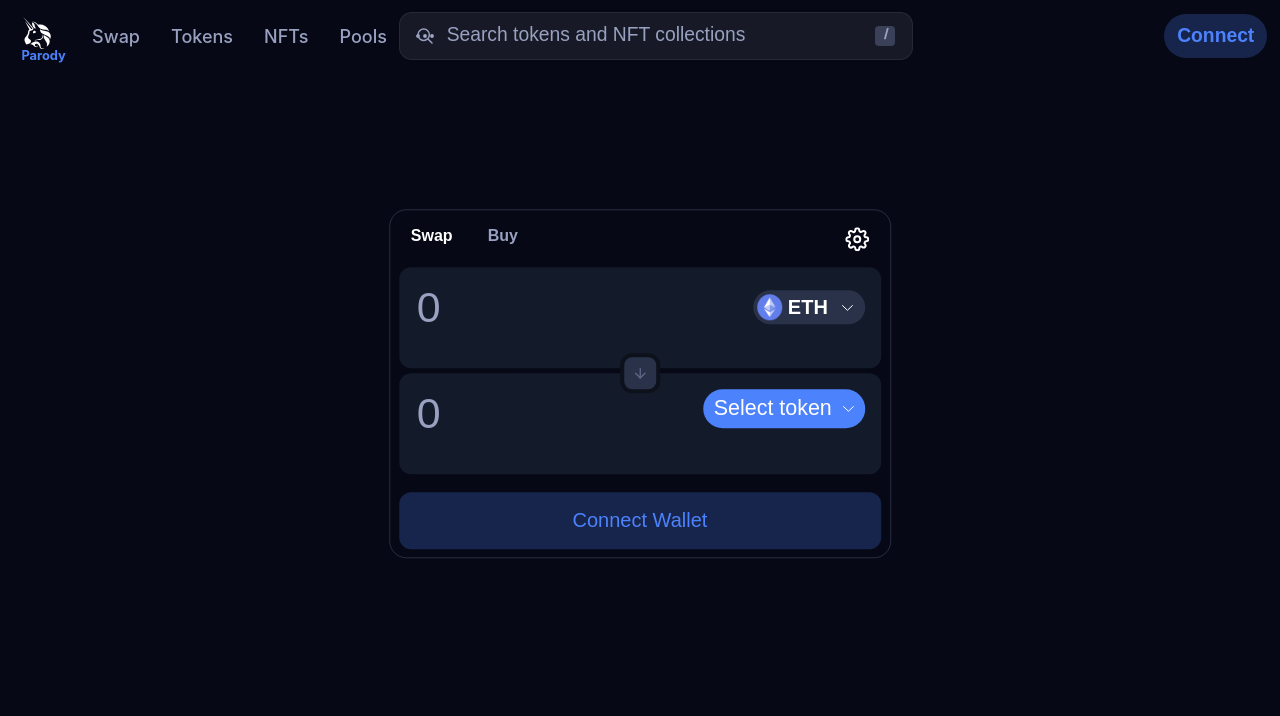
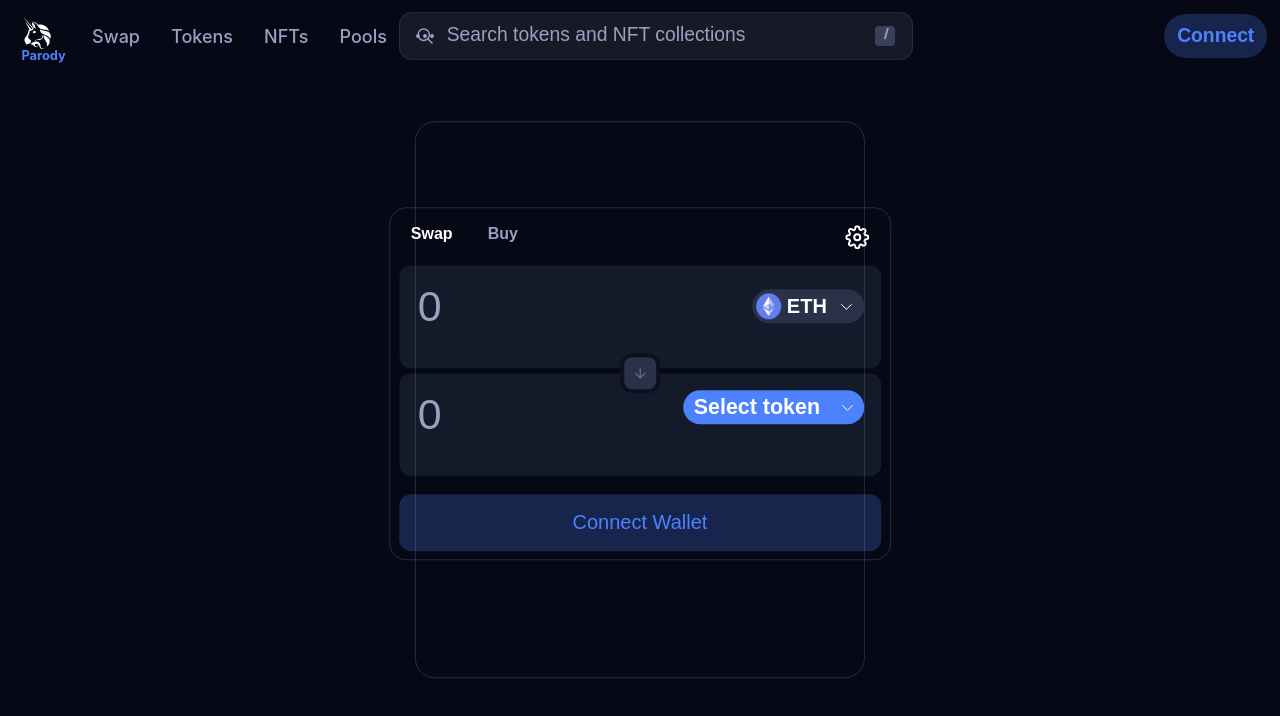
Before and after one commit to Adebobola01/uniswap-parody, a React (Create React App) app: page / in a window 1280 px wide. Shown: the top 716 px of the page. Built offline with nearby package versions, Linux system fonts and the light colour scheme.

Commit message:
feat: tokens search

```diff
--- a/src/Components/Buttons/3dots.tsx
+++ b/src/Components/Buttons/3dots.tsx
@@ -6,9 +6,9 @@ const ThreeDots = () => {
     return (
         <div className="dots">
             <svg fill="none" xmlns="http://www.w3.org/2000/svg" viewBox="0 0 20 20" width="24" height="24">
-                <path d="M10 10.8334C10.4603 10.8334 10.8334 10.4603 10.8334 10C10.8334 9.53978 10.4603 9.16669 10 9.16669C9.5398 9.16669 9.16671 9.53978 9.16671 10C9.16671 10.4603 9.5398 10.8334 10 10.8334Z" stroke="#98a1c0" stroke-width="1.5" stroke-linecap="round" stroke-linejoin="round"></path>
-                <path d="M15.8334 10.8334C16.2936 10.8334 16.6667 10.4603 16.6667 10C16.6667 9.53978 16.2936 9.16669 15.8334 9.16669C15.3731 9.16669 15 9.53978 15 10C15 10.4603 15.3731 10.8334 15.8334 10.8334Z" stroke="#98a1c0" stroke-width="1.5" stroke-linecap="round" stroke-linejoin="round"></path>
-                <path d="M4.16671 10.8334C4.62694 10.8334 5.00004 10.4603 5.00004 10C5.00004 9.53978 4.62694 9.16669 4.16671 9.16669C3.70647 9.16669 3.33337 9.53978 3.33337 10C3.33337 10.4603 3.70647 10.8334 4.16671 10.8334Z" stroke="#98a1c0" stroke-width="1.5" stroke-linecap="round" stroke-linejoin="round"></path>
+                <path d="M10 10.8334C10.4603 10.8334 10.8334 10.4603 10.8334 10C10.8334 9.53978 10.4603 9.16669 10 9.16669C9.5398 9.16669 9.16671 9.53978 9.16671 10C9.16671 10.4603 9.5398 10.8334 10 10.8334Z" stroke="#98a1c0" strokeWidth="1.5" strokeLinecap="round" strokeLinejoin="round"></path>
+                <path d="M15.8334 10.8334C16.2936 10.8334 16.6667 10.4603 16.6667 10C16.6667 9.53978 16.2936 9.16669 15.8334 9.16669C15.3731 9.16669 15 9.53978 15 10C15 10.4603 15.3731 10.8334 15.8334 10.8334Z" stroke="#98a1c0" strokeWidth="1.5" strokeLinecap="round" strokeLinejoin="round"></path>
+                <path d="M4.16671 10.8334C4.62694 10.8334 5.00004 10.4603 5.00004 10C5.00004 9.53978 4.62694 9.16669 4.16671 9.16669C3.70647 9.16669 3.33337 9.53978 3.33337 10C3.33337 10.4603 3.70647 10.8334 4.16671 10.8334Z" stroke="#98a1c0" strokeWidth="1.5" strokeLinecap="round" strokeLinejoin="round"></path>
             </svg>
         </div>
     )
--- a/src/Components/Buttons/settings.tsx
+++ b/src/Components/Buttons/settings.tsx
@@ -5,7 +5,7 @@ import React from "react";
 const Settings = (props: any) => {
 
     return (
-        <svg xmlns="http://www.w3.org/2000/svg" width="24" height="24" viewBox="0 0 24 24" fill="none" stroke="currentColor" stroke-width="2" stroke-linecap="round" stroke-linejoin="round"><circle cx="12" cy="12" r="3"></circle><path d="M19.4 15a1.65 1.65 0 0 0 .33 1.82l.06.06a2 2 0 0 1 0 2.83 2 2 0 0 1-2.83 0l-.06-.06a1.65 1.65 0 0 0-1.82-.33 1.65 1.65 0 0 0-1 1.51V21a2 2 0 0 1-2 2 2 2 0 0 1-2-2v-.09A1.65 1.65 0 0 0 9 19.4a1.65 1.65 0 0 0-1.82.33l-.06.06a2 2 0 0 1-2.83 0 2 2 0 0 1 0-2.83l.06-.06a1.65 1.65 0 0 0 .33-1.82 1.65 1.65 0 0 0-1.51-1H3a2 2 0 0 1-2-2 2 2 0 0 1 2-2h.09A1.65 1.65 0 0 0 4.6 9a1.65 1.65 0 0 0-.33-1.82l-.06-.06a2 2 0 0 1 0-2.83 2 2 0 0 1 2.83 0l.06.06a1.65 1.65 0 0 0 1.82.33H9a1.65 1.65 0 0 0 1-1.51V3a2 2 0 0 1 2-2 2 2 0 0 1 2 2v.09a1.65 1.65 0 0 0 1 1.51 1.65 1.65 0 0 0 1.82-.33l.06-.06a2 2 0 0 1 2.83 0 2 2 0 0 1 0 2.83l-.06.06a1.65 1.65 0 0 0-.33 1.82V9a1.65 1.65 0 0 0 1.51 1H21a2 2 0 0 1 2 2 2 2 0 0 1-2 2h-.09a1.65 1.65 0 0 0-1.51 1z"></path></svg>
+        <svg xmlns="http://www.w3.org/2000/svg" width="24" height="24" viewBox="0 0 24 24" fill="none" stroke="currentColor" strokeWidth="2" strokeLinecap="round" strokeLinejoin="round"><circle cx="12" cy="12" r="3"></circle><path d="M19.4 15a1.65 1.65 0 0 0 .33 1.82l.06.06a2 2 0 0 1 0 2.83 2 2 0 0 1-2.83 0l-.06-.06a1.65 1.65 0 0 0-1.82-.33 1.65 1.65 0 0 0-1 1.51V21a2 2 0 0 1-2 2 2 2 0 0 1-2-2v-.09A1.65 1.65 0 0 0 9 19.4a1.65 1.65 0 0 0-1.82.33l-.06.06a2 2 0 0 1-2.83 0 2 2 0 0 1 0-2.83l.06-.06a1.65 1.65 0 0 0 .33-1.82 1.65 1.65 0 0 0-1.51-1H3a2 2 0 0 1-2-2 2 2 0 0 1 2-2h.09A1.65 1.65 0 0 0 4.6 9a1.65 1.65 0 0 0-.33-1.82l-.06-.06a2 2 0 0 1 0-2.83 2 2 0 0 1 2.83 0l.06.06a1.65 1.65 0 0 0 1.82.33H9a1.65 1.65 0 0 0 1-1.51V3a2 2 0 0 1 2-2 2 2 0 0 1 2 2v.09a1.65 1.65 0 0 0 1 1.51 1.65 1.65 0 0 0 1.82-.33l.06-.06a2 2 0 0 1 2.83 0 2 2 0 0 1 0 2.83l-.06.06a1.65 1.65 0 0 0-.33 1.82V9a1.65 1.65 0 0 0 1.51 1H21a2 2 0 0 1 2 2 2 2 0 0 1-2 2h-.09a1.65 1.65 0 0 0-1.51 1z"></path></svg>
     )
 }
 
--- a/src/Components/Inputs/Inputs.scss
+++ b/src/Components/Inputs/Inputs.scss
@@ -31,6 +31,10 @@
       font-weight: 400;
       color: #98a1c0;
     }
+
+    &:is(:active, :hover) {
+      border: rgba(184, 192, 220, 0.24);
+    }
   }
 
   &-img {
@@ -53,6 +57,11 @@
     padding: 16px 16px 36px;
     background-color: rgb(19, 26, 42);
     border-radius: 12px;
+    border: 1px solid transparent;
+
+    // &:is(:hover) {
+    //   border: 1px solid rgba(184, 192, 220, 0.1);
+    // }
 
     &:not(:last-of-type) {
       margin-bottom: 0.5rem;
@@ -74,6 +83,14 @@
       }
       &::-webkit-scrollbar-button {
         display: none;
+      }
+
+      // &:active,
+      &:focus,
+      &:hover {
+        .swap-input__container {
+          border: 1px solid rgba(184, 192, 220) !important;
+        }
       }
     }
   }
@@ -120,7 +137,7 @@
       padding: 0 1rem;
       border-radius: 4rem;
       cursor: pointer;
-      height: 3.6rem;
+      height: 3.2rem;
 
       button {
         background-color: transparent;
@@ -137,9 +154,9 @@
 
       span {
         color: white;
-        font-weight: 500;
+        font-weight: 700;
         font-size: 2rem;
-        margin-right: 1rem;
+        margin-right: 2rem;
         white-space: nowrap;
       }
     }
--- a/src/Components/Inputs/search.tsx
+++ b/src/Components/Inputs/search.tsx
@@ -7,7 +7,7 @@ const Search = () => {
 
     return (
         <div className="search-box" >
-            <svg width="16" height="16" viewBox="0 0 16 16" fill="none" xmlns="http://www.w3.org/2000/svg"><path d="M15 15L11.2439 11.2439M12.3821 6.69106C12.3821 9.83414 9.83414 12.3821 6.69106 12.3821C3.54797 12.3821 1 9.83414 1 6.69106C1 3.54797 3.54797 1 6.69106 1C9.83414 1 12.3821 3.54797 12.3821 6.69106Z" stroke="#98a1c0" stroke-width="1.5" stroke-linecap="round" stroke-linejoin="round"></path></svg>
+            <svg width="16" height="16" viewBox="0 0 16 16" fill="none" xmlns="http://www.w3.org/2000/svg"><path d="M15 15L11.2439 11.2439M12.3821 6.69106C12.3821 9.83414 9.83414 12.3821 6.69106 12.3821C3.54797 12.3821 1 9.83414 1 6.69106C1 3.54797 3.54797 1 6.69106 1C9.83414 1 12.3821 3.54797 12.3821 6.69106Z" stroke="#98a1c0" strokeWidth="1.5" strokeLinecap="round" strokeLinejoin="round"></path></svg>
             <input className="search-input" placeholder="Search tokens and NFT collections" />
             <div className="search-img">/</div>
         </div>
--- a/src/Components/Swap/index.tsx
+++ b/src/Components/Swap/index.tsx
@@ -18,7 +18,7 @@ const Swap = (props: any) => {
                 <SwapInput token="from" />
                 <SwapInput token="to" />
                 <div className="swap-switch">
-                    <svg xmlns="http://www.w3.org/2000/svg" width="16" height="16" viewBox="0 0 24 24" fill="none" stroke="#5D6785" stroke-width="2" stroke-linecap="round" stroke-linejoin="round"><line x1="12" y1="5" x2="12" y2="19"></line><polyline points="19 12 12 19 5 12"></polyline></svg>
+                    <svg xmlns="http://www.w3.org/2000/svg" width="16" height="16" viewBox="0 0 24 24" fill="none" stroke="#5D6785" strokeWidth="2" strokeLinecap="round" strokeLinejoin="round"><line x1="12" y1="5" x2="12" y2="19"></line><polyline points="19 12 12 19 5 12"></polyline></svg>
                 </div>
             </div>
             <button className="swap-btn">Connect Wallet</button>
--- a/src/Components/Swap/swap.scss
+++ b/src/Components/Swap/swap.scss
@@ -62,5 +62,10 @@
     display: flex;
     align-items: center;
     justify-content: center;
+    cursor: pointer;
+
+    &:hover {
+      opacity: 0.7;
+    }
   }
 }
--- /dev/null
+++ b/src/Components/Tokens/tokens.scss
@@ -0,0 +1,12 @@
+.tokens-container {
+  width: 42rem;
+  height: 52rem;
+  border: 1px solid;
+  position: absolute;
+  left: 50%;
+  top: 50%;
+  transform: translate(-50%, -50%);
+  border: 1px solid rgba(152, 161, 192, 0.24);
+  z-index: 200;
+  border-radius: 20px;
+}
--- /dev/null
+++ b/src/Components/Tokens/tokens.tsx
@@ -0,0 +1,13 @@
+import React from "react";
+import "./tokens.scss";
+
+const Token = (props: any) => {
+
+    return (
+        <div className="tokens-container" >
+
+        </div>
+    )
+}
+
+export default Token;
--- a/src/Pages/Swap/index.tsx
+++ b/src/Pages/Swap/index.tsx
@@ -1,12 +1,15 @@
 import React from "react";
 import Swap from "../../Components/Swap";
-
+import Token from "../../Components/Tokens/tokens";
 
 
 const SwapPage = (props: any) => {
 
     return (
-        <Swap/>
+        <>
+            <Token/>
+            <Swap/>
+        </>
     )
 }
 
```
